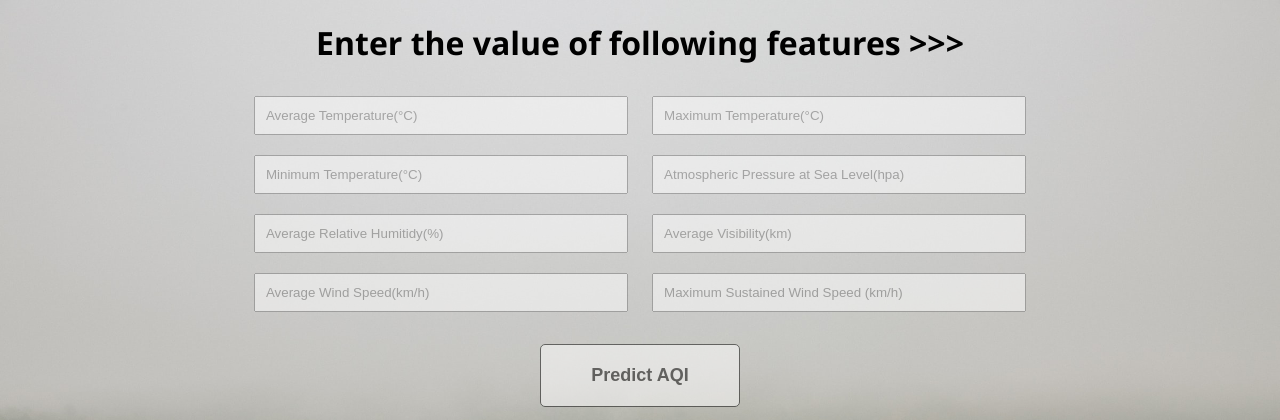
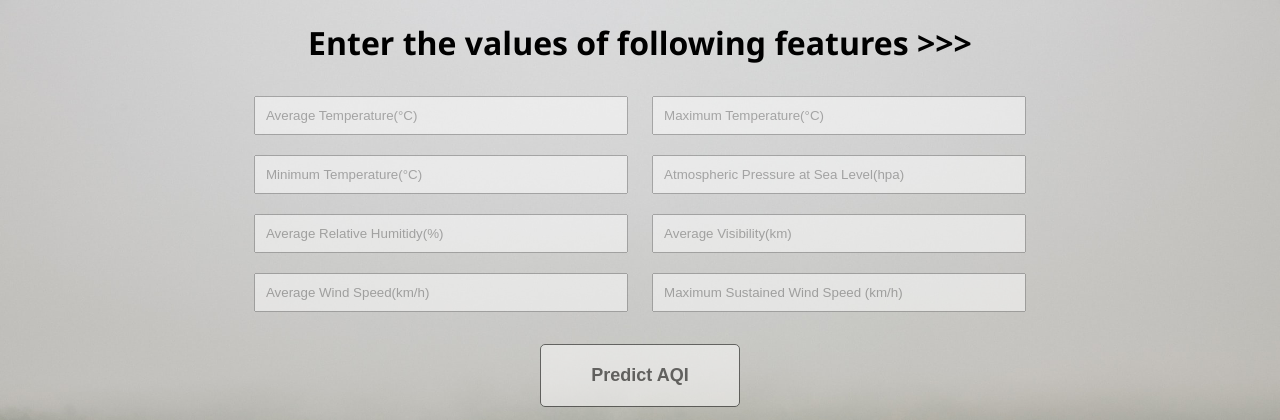
Before and after one commit to adityarannjann/aqi-predictor-app, a Flask app: page / in a window 1280 px wide. Shown: the top 420 px of the page. Run offline with Flask 2, Linux system fonts and the light colour scheme; parts of the project's set-up code (start-up, migrations or seed data) failed here and were passed over; grey boxes are pictures that could not be loaded.

Commit message:
text changed

```diff
--- a/templates/index.html
+++ b/templates/index.html
@@ -58,7 +58,7 @@
 
     <center>
     <form action="{{ url_for('predict')}}"method="post">
-        <h1>Enter the value of following features >>></h1>
+        <h1>Enter the values of following features >>></h1>
 
     	<input type="text" name="T" placeholder="Average Temperature(°C)" required="required" />
         <input type="text" name="TM" placeholder="Maximum Temperature(°C)" required="required" />
```
